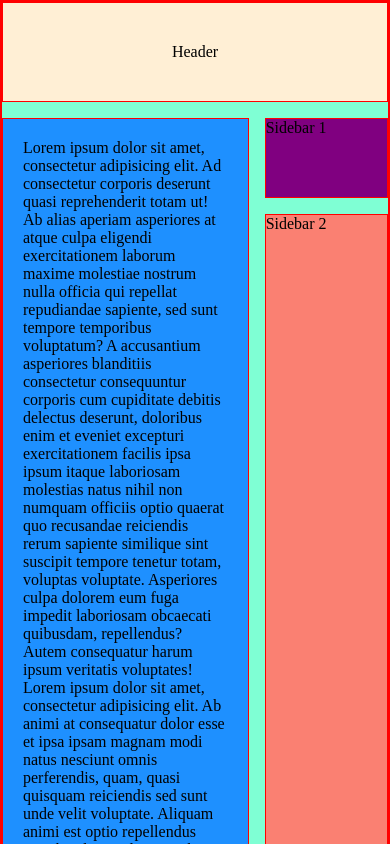
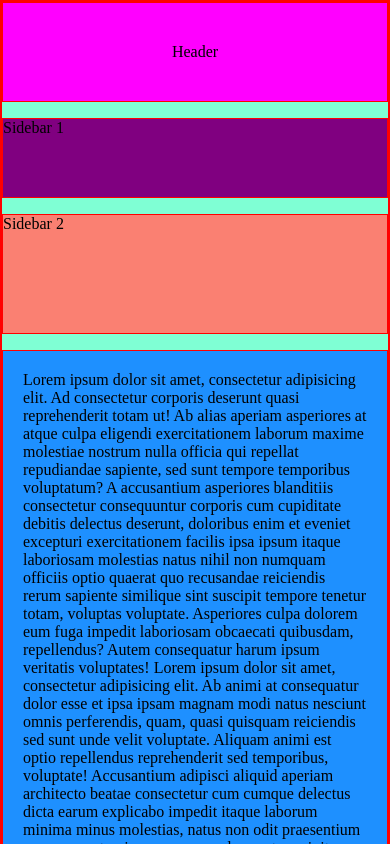
Before and after one commit to dfjotten/css-grid-demo-1, a plain HTML site: page index.html in a window 390 px wide. Shown: the top 844 px of the page. Drawn offline with Linux system fonts and the light colour scheme.

Commit message:
Mobile design

```diff
--- a/styles.css
+++ b/styles.css
@@ -48,3 +48,20 @@ footer {
     background-color: gold;
     grid-area: footer;
 }
+
+@media screen and (max-width: 575px) {
+    body {
+        grid-template-columns: 1fr;
+        grid-template-rows: 100px 80px 120px auto 50px;
+        grid-template-areas:
+        "header"
+        "small-sidebar"
+        "big-sidebar"
+        "article"
+        "footer";
+    }
+
+    header{
+        background-color: fuchsia;
+    }
+}
```
